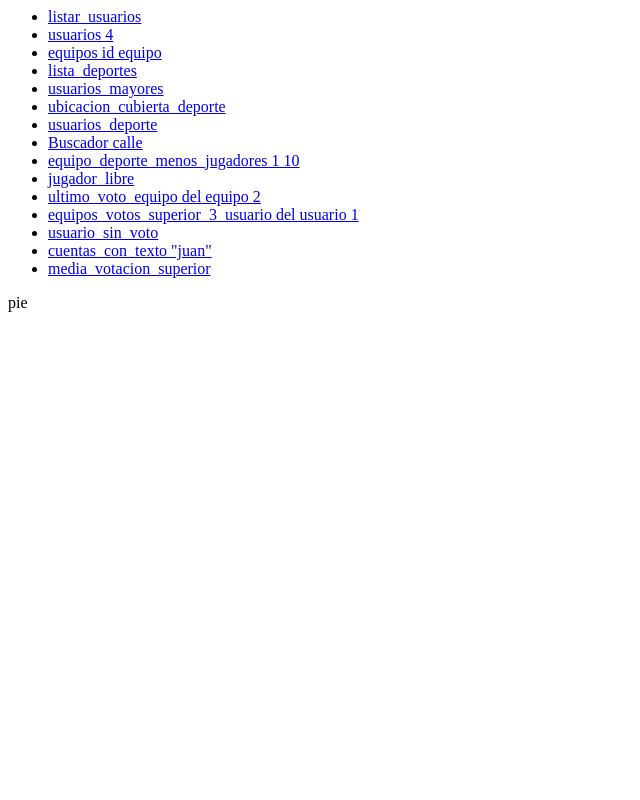
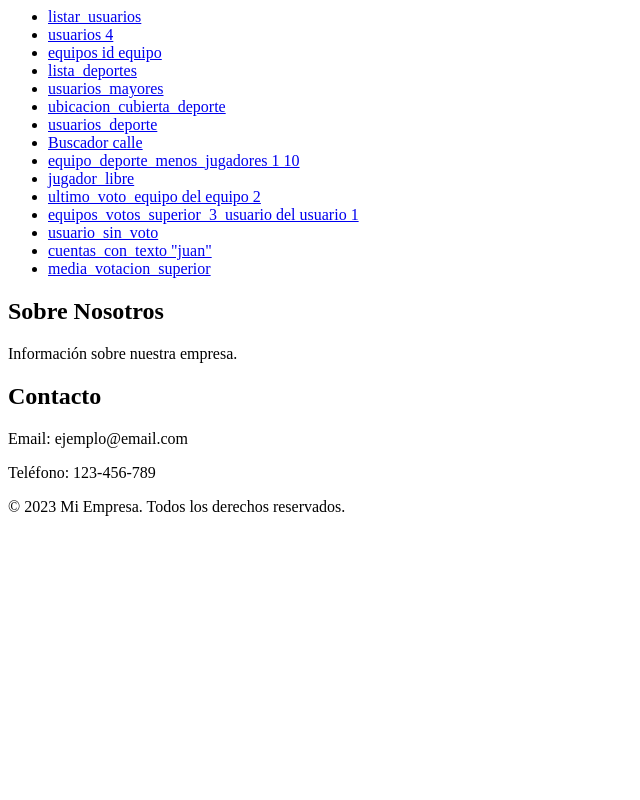
Before and after one commit to GuerraSalasIvan/ProyectoFinGrado, a Django app: page /usuarios in a window 1280 px wide. Shown: the whole page, without its empty margins (0-640 px from the left). Run offline with Django 3.2, Linux system fonts and the light colour scheme; data that the repository does not hold is empty.

Commit message:
mas o menos

```diff
--- a/app/templates/estructura/pie.html
+++ b/app/templates/estructura/pie.html
@@ -1 +1,16 @@
-pie
+<footer>
+    <div class="footer-content">
+      <div class="footer-section about">
+        <h2>Sobre Nosotros</h2>
+        <p>Información sobre nuestra empresa.</p>
+      </div>
+      <div class="footer-section contact">
+        <h2>Contacto</h2>
+        <p>Email: ejemplo@email.com</p>
+        <p>Teléfono: 123-456-789</p>
+      </div>
+    </div>
+    <div class="footer-bottom">
+      &copy; 2023 Mi Empresa. Todos los derechos reservados.
+    </div>
+</footer>
```
Also changed, not shown: app/static/css/pie.css (added, +28 -0 lines), app/templates/deporte/lista_deportes.html (+12 -1 lines), app/templates/index.html (+14 -0 lines), app/templates/ubicacion/lista_ubicaciones.html (+12 -1 lines).
